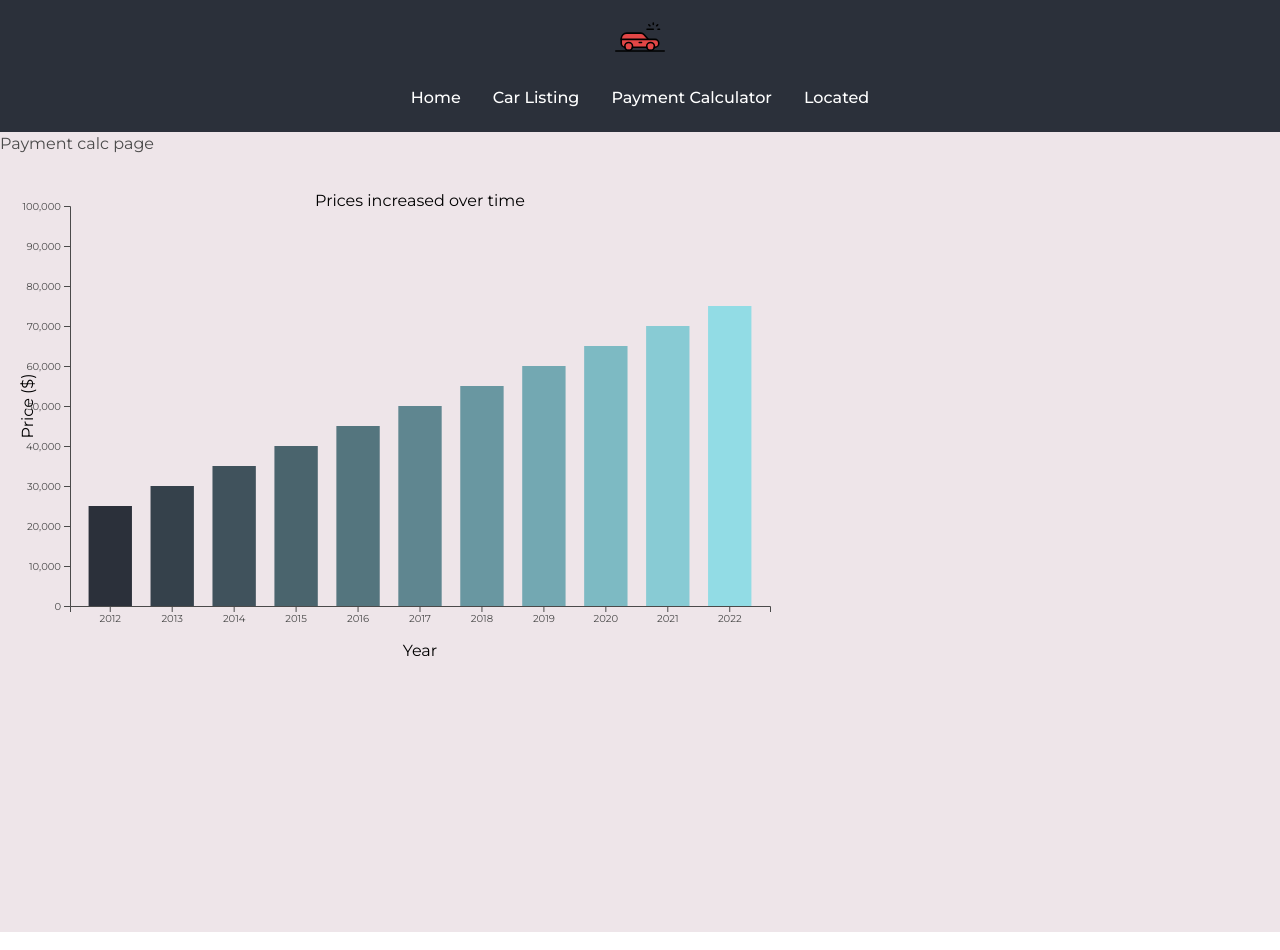
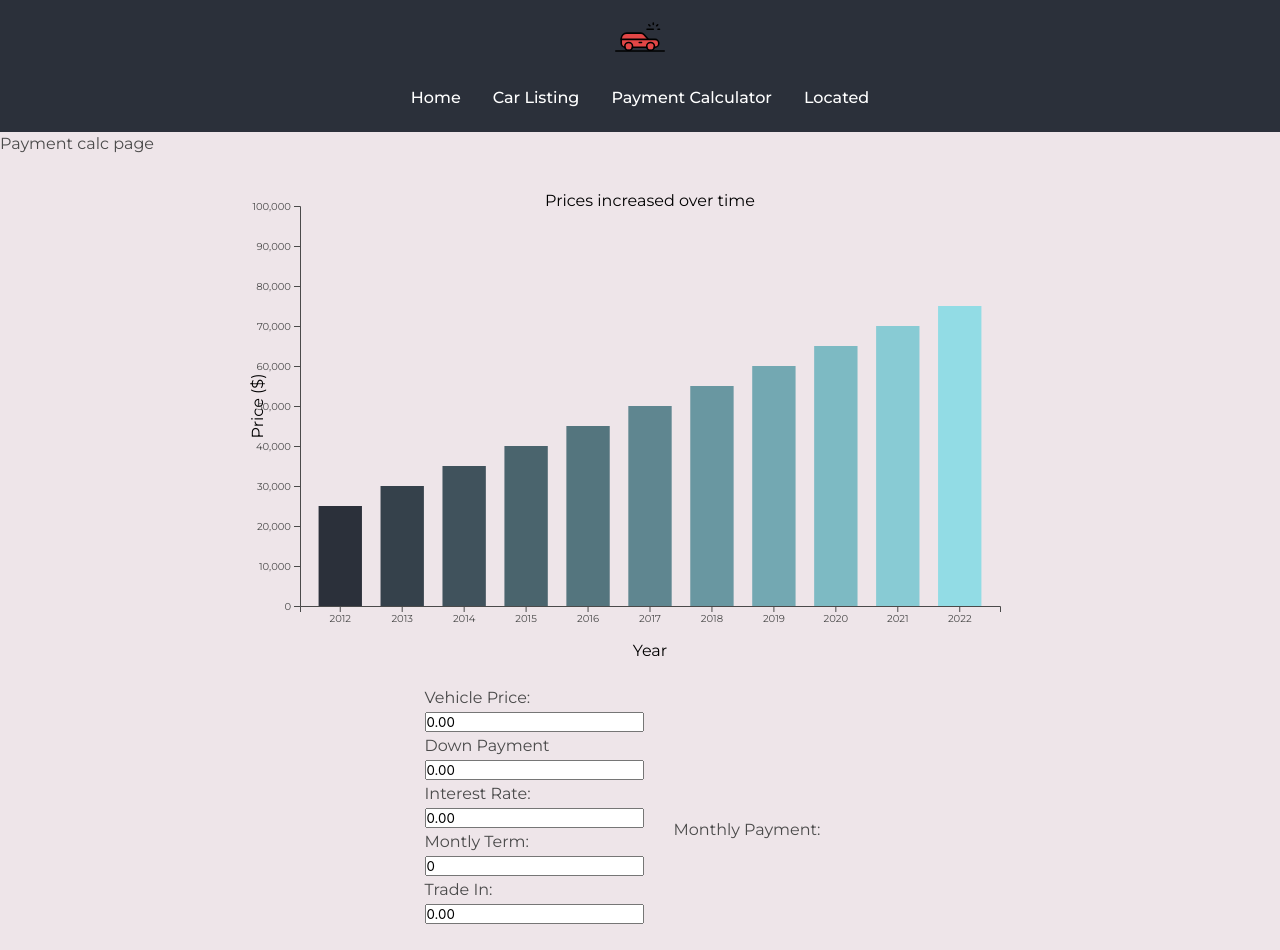
Before and after one commit to seyonr/3230-final, a Vue app: page /paymentcalc in a window 1280 px wide. Shown: the top 950 px of the page. Built offline with nearby package versions, Linux system fonts and the light colour scheme.

Commit message:
calc done

```diff
--- a/index.html
+++ b/index.html
@@ -13,9 +13,9 @@
     <link rel="preconnect" href="https://fonts.gstatic.com" crossorigin>
     <link href="https://fonts.googleapis.com/css2?family=Montserrat:wght@100..900&display=swap" rel="stylesheet">
     <script src="https://cdnjs.cloudflare.com/ajax/libs/d3/7.8.1/d3.min.js" integrity="sha512-EJphfO0pq9xyT3qaHte1zam2S9a1PZ76oHBjayziMT+2lw/Y0NhkSVHS2rfl3t4UX/eyq/D6f9d2sjA6K9t/Kg==" crossorigin="anonymous" referrerpolicy="no-referrer"></script>
-    <!-- <script src="https://cdnjs.cloudflare.com/ajax/libs/jquery/3.6.3/jquery.min.js"
+    <script src="https://cdnjs.cloudflare.com/ajax/libs/jquery/3.6.3/jquery.min.js"
     integrity="sha512-STof4xm1wgkfm7heWqFJVn58Hm3EtS31XFaagaa8VMReCXAkQnJZ+jEy8PCC/iT18dFy95WcExNHFTqLyp72eQ=="
-    crossorigin="anonymous" referrerpolicy="no-referrer"></script> -->
+    crossorigin="anonymous" referrerpolicy="no-referrer"></script>
 
     <title>3230 Final</title>
   </head>
--- a/src/views/PaymentCalc.vue
+++ b/src/views/PaymentCalc.vue
@@ -1,13 +1,45 @@
+<!-- M = mothly Payment
+P = loan Amount = Vehicle price - Down Payment - trade-in
+r = monthly interest rate =  -->
+
 <template>
     <div class="main">
         <h1>Payment calc page</h1>
         <div class="graph"></div>
-        <div class="calculator"></div>
+
+        <div class="calculator">
+            <form>
+                <label for="cost">Vehicle Price:</label><br>
+                <input type="text" id="cost" name="cost" value=0.00><br>
+
+                <label for="payment">Down Payment</label><br>
+                <input type="text" id="payment" name="payment" value=0.00><br>
+
+                <label for="rate">Interest Rate:</label><br>
+                <input type="text" id="rate" name="rate" value=0.00><br>
+
+                <label for="monthly_term">Montly Term:</label><br>
+                <input type="text" id="monthly_term" name="monthly_term" value=0><br>
+
+                <label for="trade_in">Trade In:</label><br>
+                <input type="text" id="trade_in" name="trade_in" value=0.00><br><br>
+
+                <!-- <button type="button" @click="calculateMonthlyPayment()">Submit</button> -->
+                <button type="button" id="submit">Submit</button>
+
+            </form>
+            <div class="result">
+                <h2>Monthly Payment:</h2>
+                <p id="monthly_payment"></p>
+            </div>
+
+        </div>
     </div>
+
 </template>
 
 <script setup>
-import { onMounted} from 'vue';
+import {onMounted} from 'vue';
 
     onMounted(() => {
         const graphData = [
@@ -114,19 +146,77 @@ import { onMounted} from 'vue';
     });
 
 
+    $(document).ready(() => {
+        $("#submit").click(function() {
+            $("#monthly_payment").html( "$" + calculateMonthlyPayment())
+        });
+    })
+
+    // $(document).ready(() => {
+    //     $("#cost").val()
+    // });
+
+    function calculateMonthlyPayment(){
+        var vehicle_price = parseFloat(document.getElementById("cost").value).toFixed(2);
+
+        var rate = ((parseFloat(document.getElementById("rate").value)))/100/12;
+
+        var down_payment = parseFloat(document.getElementById("payment").value).toFixed(2);
+
+        var monthly_term = parseInt(document.getElementById("monthly_term").value)
+
+        var trade_in = parseFloat(document.getElementById("trade_in").value)
+
+        return parseFloat(((vehicle_price - down_payment - trade_in) * rate)/
+                        (1 -( Math.pow((1+rate),-monthly_term)))).toFixed(2);
+
+    }
+
+
+
+
+
+
 </script>
 
 <style scoped>
+
+    *{
+        margin: 0;
+        padding: 0px;
+        box-sizing: border-box;
+    }
+
     .graph{
         display: flex;
         align-items: center;
-        justify-content: flex-start;
+        justify-content: center;
         padding-left: 20px;
+
     }
 
     .main{
         background-color: #EEE5E9;
-        height: 100vh;
+        height: auto;
     }
 
+    .calculator{
+
+      margin-top: 30px;
+      display: flex;
+      align-items: center;
+      justify-content: center;
+      padding-bottom: 20px;
+    }
+
+    .result{
+        display: flex;
+        padding-left: 30px;
+    }
+
+    #monthly_payment{
+        padding-left: 35px;
+    }
+
+
 </style>
```
